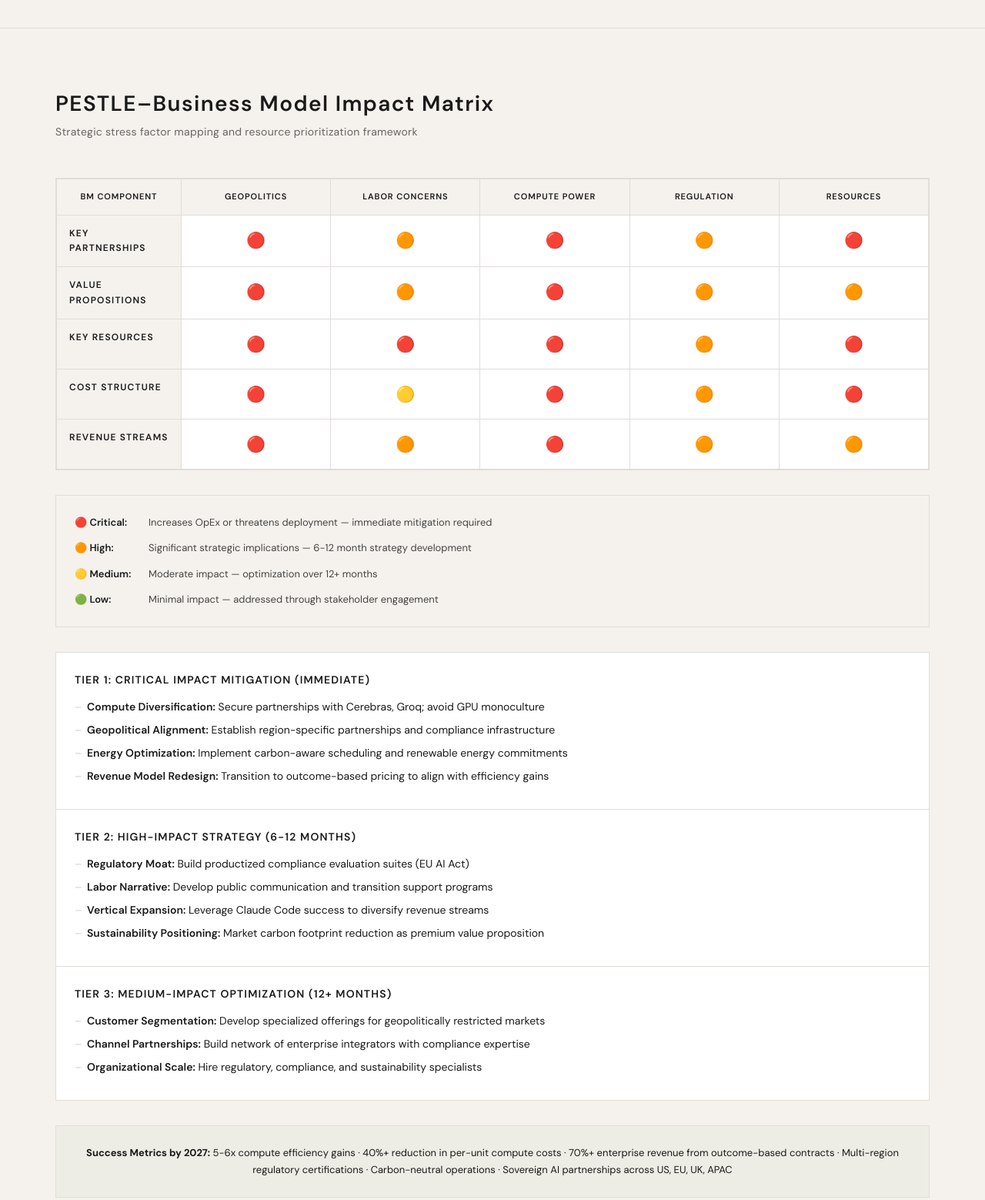
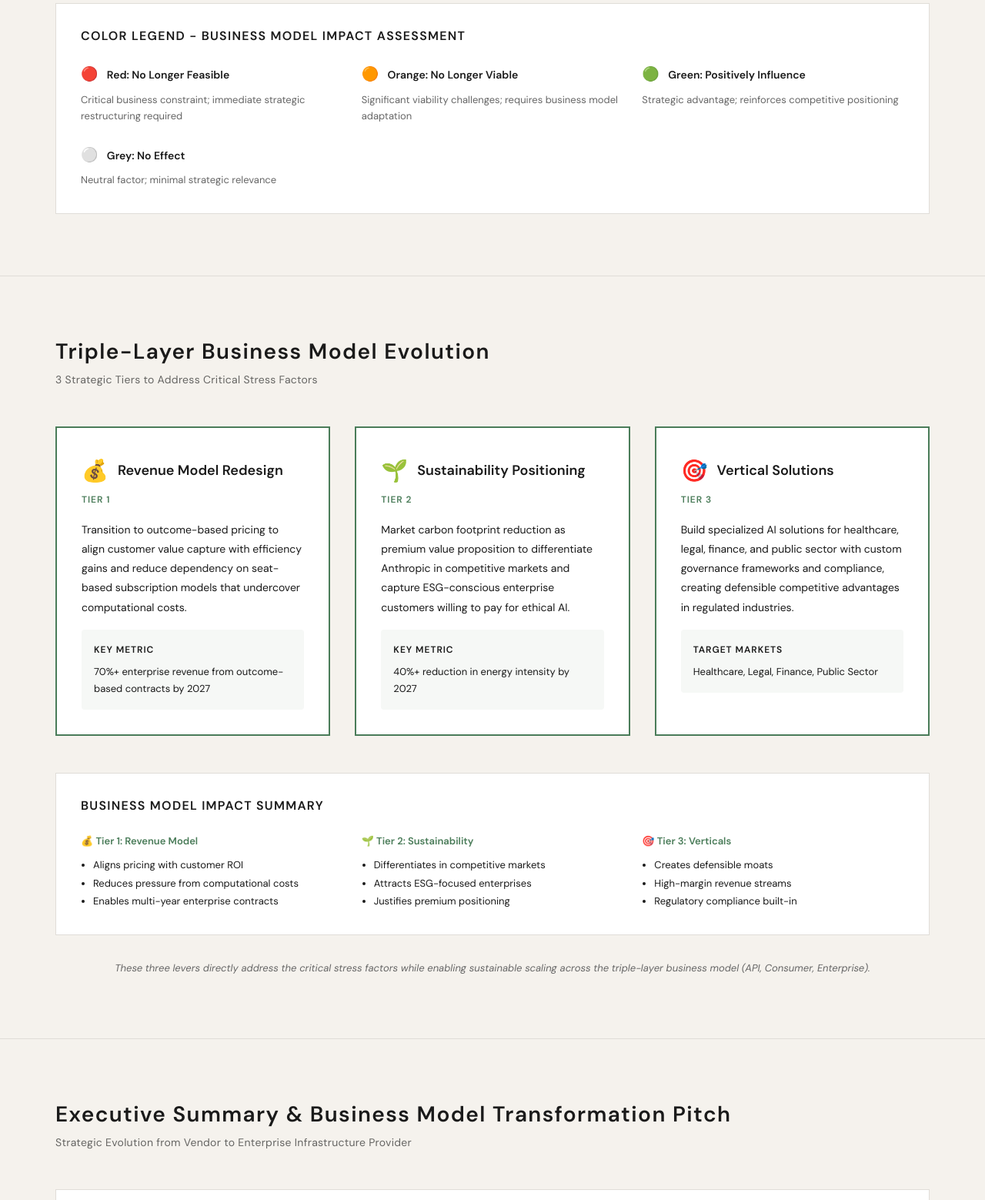
Before and after one commit to nikitaandreeveu-spec/nmb, a website: page index.html in a window 1280 px wide. Shown: the part 7360-8919 px from the top of the page at 77% size. Drawn offline with Linux system fonts and the light colour scheme.

Commit message:
Rebuild HTML from markdown slides: Add color legend to Section 7, restructure Section 8 with 3-tier business model evolution

```diff
--- a/index.html
+++ b/index.html
@@ -2025,120 +2025,118 @@
       <p class="pestle-strategic-takeaway">
         <strong>Strategic Imperative:</strong> Differentiate as the trusted, efficient, and compliant AI provider for regulated enterprises and sovereign governments through regulatory moats, efficiency optimization, and vertical expansion.
       </p>
+
+      <div style="margin-top: 48px; padding: 32px; background-color: #FFFFFF; border: 1px solid var(--border); border-radius: 0;">
+        <h4 class="card-heading" style="margin-bottom: 24px;">Color Legend - Business Model Impact Assessment</h4>
+        <div style="display: grid; grid-template-columns: repeat(auto-fit, minmax(250px, 1fr)); gap: 24px;">
+          <div>
+            <p style="font-size: 14px; font-weight: 600; margin-bottom: 8px;"><span style="font-size: 18px; margin-right: 8px;">🔴</span> Red: No Longer Feasible</p>
+            <p style="font-size: 13px; line-height: 1.6; color: #666;">Critical business constraint; immediate strategic restructuring required</p>
+          </div>
+          <div>
+            <p style="font-size: 14px; font-weight: 600; margin-bottom: 8px;"><span style="font-size: 18px; margin-right: 8px;">🟠</span> Orange: No Longer Viable</p>
+            <p style="font-size: 13px; line-height: 1.6; color: #666;">Significant viability challenges; requires business model adaptation</p>
+          </div>
+          <div>
+            <p style="font-size: 14px; font-weight: 600; margin-bottom: 8px;"><span style="font-size: 18px; margin-right: 8px;">🟢</span> Green: Positively Influence</p>
+            <p style="font-size: 13px; line-height: 1.6; color: #666;">Strategic advantage; reinforces competitive positioning</p>
+          </div>
+          <div>
+            <p style="font-size: 14px; font-weight: 600; margin-bottom: 8px;"><span style="font-size: 18px; margin-right: 8px;">⚪</span> Grey: No Effect</p>
+            <p style="font-size: 13px; line-height: 1.6; color: #666;">Neutral factor; minimal strategic relevance</p>
+          </div>
+        </div>
+      </div>
     </div>
   </section>
 
-  <!-- ═══ SECTION 8: PESTLE-BUSINESS MODEL IMPACT MATRIX ══════════════════ -->
+  <!-- ═══ SECTION 8: TRIPLE-LAYER BUSINESS MODEL EVOLUTION ════════════════ -->
   <section id="pestle-impact-matrix">
     <div class="page-wrapper">
       <div class="section-header">
-        <h2 class="section-title">PESTLE–Business Model Impact Matrix</h2>
-        <p class="section-subtitle">Strategic stress factor mapping and resource prioritization framework</p>
-      </div>
-
-      <div class="matrix-wrapper">
-        <div class="matrix-table">
-          <div class="matrix-cell header">BM Component</div>
-          <div class="matrix-cell header">Geopolitics</div>
-          <div class="matrix-cell header">Labor Concerns</div>
-          <div class="matrix-cell header">Compute Power</div>
-          <div class="matrix-cell header">Regulation</div>
-          <div class="matrix-cell header">Resources</div>
-
-          <!-- Row 1: Key Partnerships -->
-          <div class="matrix-cell label">Key Partnerships</div>
-          <div class="matrix-cell critical">🔴</div>
-          <div class="matrix-cell high">🟠</div>
-          <div class="matrix-cell critical">🔴</div>
-          <div class="matrix-cell high">🟠</div>
-          <div class="matrix-cell critical">🔴</div>
-
-          <!-- Row 2: Value Propositions -->
-          <div class="matrix-cell label">Value Propositions</div>
-          <div class="matrix-cell critical">🔴</div>
-          <div class="matrix-cell high">🟠</div>
-          <div class="matrix-cell critical">🔴</div>
-          <div class="matrix-cell high">🟠</div>
-          <div class="matrix-cell high">🟠</div>
-
-          <!-- Row 3: Key Resources -->
-          <div class="matrix-cell label">Key Resources</div>
-          <div class="matrix-cell critical">🔴</div>
-          <div class="matrix-cell critical">🔴</div>
-          <div class="matrix-cell critical">🔴</div>
-          <div class="matrix-cell high">🟠</div>
-          <div class="matrix-cell critical">🔴</div>
-
-          <!-- Row 4: Cost Structure -->
-          <div class="matrix-cell label">Cost Structure</div>
-          <div class="matrix-cell critical">🔴</div>
-          <div class="matrix-cell medium">🟡</div>
-          <div class="matrix-cell critical">🔴</div>
-          <div class="matrix-cell high">🟠</div>
-          <div class="matrix-cell critical">🔴</div>
-
-          <!-- Row 5: Revenue Streams -->
-          <div class="matrix-cell label">Revenue Streams</div>
-          <div class="matrix-cell critical">🔴</div>
-          <div class="matrix-cell high">🟠</div>
-          <div class="matrix-cell critical">🔴</div>
-          <div class="matrix-cell high">🟠</div>
-          <div class="matrix-cell high">🟠</div>
-        </div>
-      </div>
-
-      <div class="matrix-legend">
-        <div class="legend-row">
-          <span class="legend-label">🔴 Critical:</span>
-          <span class="legend-text">Increases OpEx or threatens deployment &mdash; immediate mitigation required</span>
-        </div>
-        <div class="legend-row">
-          <span class="legend-label">🟠 High:</span>
-          <span class="legend-text">Significant strategic implications &mdash; 6-12 month strategy development</span>
-        </div>
-        <div class="legend-row">
-          <span class="legend-label">🟡 Medium:</span>
-          <span class="legend-text">Moderate impact &mdash; optimization over 12+ months</span>
-        </div>
-        <div class="legend-row">
-          <span class="legend-label">🟢 Low:</span>
-          <span class="legend-text">Minimal impact &mdash; addressed through stakeholder engagement</span>
-        </div>
-      </div>
-
-      <div class="matrix-priorities">
-        <div class="priority-tier">
-          <h4 style="font-size: 14px; font-weight: 600; margin-bottom: 12px; text-transform: uppercase; letter-spacing: 0.08em;">Tier 1: Critical Impact Mitigation (Immediate)</h4>
-          <ul class="bullet-list">
-            <li><strong>Compute Diversification:</strong> Secure partnerships with Cerebras, Groq; avoid GPU monoculture</li>
-            <li><strong>Geopolitical Alignment:</strong> Establish region-specific partnerships and compliance infrastructure</li>
-            <li><strong>Energy Optimization:</strong> Implement carbon-aware scheduling and renewable energy commitments</li>
-            <li><strong>Revenue Model Redesign:</strong> Transition to outcome-based pricing to align with efficiency gains</li>
-          </ul>
-        </div>
-
-        <div class="priority-tier">
-          <h4 style="font-size: 14px; font-weight: 600; margin-bottom: 12px; text-transform: uppercase; letter-spacing: 0.08em;">Tier 2: High-Impact Strategy (6-12 Months)</h4>
-          <ul class="bullet-list">
-            <li><strong>Regulatory Moat:</strong> Build productized compliance evaluation suites (EU AI Act)</li>
-            <li><strong>Labor Narrative:</strong> Develop public communication and transition support programs</li>
-            <li><strong>Vertical Expansion:</strong> Leverage Claude Code success to diversify revenue streams</li>
-            <li><strong>Sustainability Positioning:</strong> Market carbon footprint reduction as premium value proposition</li>
-          </ul>
-        </div>
-
-        <div class="priority-tier">
-          <h4 style="font-size: 14px; font-weight: 600; margin-bottom: 12px; text-transform: uppercase; letter-spacing: 0.08em;">Tier 3: Medium-Impact Optimization (12+ Months)</h4>
-          <ul class="bullet-list">
-            <li><strong>Customer Segmentation:</strong> Develop specialized offerings for geopolitically restricted markets</li>
-            <li><strong>Channel Partnerships:</strong> Build network of enterprise integrators with compliance expertise</li>
-            <li><strong>Organizational Scale:</strong> Hire regulatory, compliance, and sustainability specialists</li>
-          </ul>
-        </div>
-      </div>
-
-      <p class="matrix-footer">
-        <strong>Success Metrics by 2027:</strong> 5-6x compute efficiency gains · 40%+ reduction in per-unit compute costs · 70%+ enterprise revenue from outcome-based contracts · Multi-region regulatory certifications · Carbon-neutral operations · Sovereign AI partnerships across US, EU, UK, APAC
+        <h2 class="section-title">Triple-Layer Business Model Evolution</h2>
+        <p class="section-subtitle">3 Strategic Tiers to Address Critical Stress Factors</p>
+      </div>
+
+      <div style="display: grid; grid-template-columns: repeat(auto-fit, minmax(300px, 1fr)); gap: 32px; margin-bottom: 48px;">
+        <!-- Tier 1 -->
+        <div class="card" style="padding: 32px; background-color: #FFFFFF; border: 2px solid var(--accent-green);">
+          <h3 style="font-size: 18px; font-weight: 600; margin-bottom: 4px; display: flex; align-items: center;">
+            <span style="font-size: 28px; margin-right: 12px;">💰</span> Revenue Model Redesign
+          </h3>
+          <p style="font-size: 12px; text-transform: uppercase; letter-spacing: 0.08em; color: var(--accent-green); margin-bottom: 16px; font-weight: 600;">Tier 1</p>
+          <p style="font-size: 14px; line-height: 1.8; margin-bottom: 16px;">
+            Transition to outcome-based pricing to align customer value capture with efficiency gains and reduce dependency on seat-based subscription models that undercover computational costs.
+          </p>
+          <div style="padding: 16px; background-color: rgba(74, 124, 89, 0.05); border-radius: 4px;">
+            <p style="font-size: 12px; font-weight: 600; text-transform: uppercase; letter-spacing: 0.08em; margin-bottom: 8px;">Key Metric</p>
+            <p style="font-size: 13px;">70%+ enterprise revenue from outcome-based contracts by 2027</p>
+          </div>
+        </div>
+
+        <!-- Tier 2 -->
+        <div class="card" style="padding: 32px; background-color: #FFFFFF; border: 2px solid var(--accent-green);">
+          <h3 style="font-size: 18px; font-weight: 600; margin-bottom: 4px; display: flex; align-items: center;">
+            <span style="font-size: 28px; margin-right: 12px;">🌱</span> Sustainability Positioning
+          </h3>
+          <p style="font-size: 12px; text-transform: uppercase; letter-spacing: 0.08em; color: var(--accent-green); margin-bottom: 16px; font-weight: 600;">Tier 2</p>
+          <p style="font-size: 14px; line-height: 1.8; margin-bottom: 16px;">
+            Market carbon footprint reduction as premium value proposition to differentiate Anthropic in competitive markets and capture ESG-conscious enterprise customers willing to pay for ethical AI.
+          </p>
+          <div style="padding: 16px; background-color: rgba(74, 124, 89, 0.05); border-radius: 4px;">
+            <p style="font-size: 12px; font-weight: 600; text-transform: uppercase; letter-spacing: 0.08em; margin-bottom: 8px;">Key Metric</p>
+            <p style="font-size: 13px;">40%+ reduction in energy intensity by 2027</p>
+          </div>
+        </div>
+
+        <!-- Tier 3 -->
+        <div class="card" style="padding: 32px; background-color: #FFFFFF; border: 2px solid var(--accent-green);">
+          <h3 style="font-size: 18px; font-weight: 600; margin-bottom: 4px; display: flex; align-items: center;">
+            <span style="font-size: 28px; margin-right: 12px;">🎯</span> Vertical Solutions
+          </h3>
+          <p style="font-size: 12px; text-transform: uppercase; letter-spacing: 0.08em; color: var(--accent-green); margin-bottom: 16px; font-weight: 600;">Tier 3</p>
+          <p style="font-size: 14px; line-height: 1.8; margin-bottom: 16px;">
+            Build specialized AI solutions for healthcare, legal, finance, and public sector with custom governance frameworks and compliance, creating defensible competitive advantages in regulated industries.
+          </p>
+          <div style="padding: 16px; background-color: rgba(74, 124, 89, 0.05); border-radius: 4px;">
+            <p style="font-size: 12px; font-weight: 600; text-transform: uppercase; letter-spacing: 0.08em; margin-bottom: 8px;">Target Markets</p>
+            <p style="font-size: 13px;">Healthcare, Legal, Finance, Public Sector</p>
+          </div>
+        </div>
+      </div>
+
+      <div style="padding: 32px; background-color: #FFFFFF; border: 1px solid var(--border); border-radius: 0;">
+        <h4 class="card-heading" style="margin-bottom: 24px;">Business Model Impact Summary</h4>
+        <div style="display: grid; grid-template-columns: repeat(auto-fit, minmax(250px, 1fr)); gap: 24px; font-size: 13px;">
+          <div>
+            <p style="font-weight: 600; margin-bottom: 8px; color: var(--accent-green);">💰 Tier 1: Revenue Model</p>
+            <ul style="margin-left: 16px; line-height: 1.8;">
+              <li>Aligns pricing with customer ROI</li>
+              <li>Reduces pressure from computational costs</li>
+              <li>Enables multi-year enterprise contracts</li>
+            </ul>
+          </div>
+          <div>
+            <p style="font-weight: 600; margin-bottom: 8px; color: var(--accent-green);">🌱 Tier 2: Sustainability</p>
+            <ul style="margin-left: 16px; line-height: 1.8;">
+              <li>Differentiates in competitive markets</li>
+              <li>Attracts ESG-focused enterprises</li>
+              <li>Justifies premium positioning</li>
+            </ul>
+          </div>
+          <div>
+            <p style="font-weight: 600; margin-bottom: 8px; color: var(--accent-green);">🎯 Tier 3: Verticals</p>
+            <ul style="margin-left: 16px; line-height: 1.8;">
+              <li>Creates defensible moats</li>
+              <li>High-margin revenue streams</li>
+              <li>Regulatory compliance built-in</li>
+            </ul>
+          </div>
+        </div>
+      </div>
+
+      <p style="font-size: 13px; margin-top: 32px; font-style: italic; color: #666; text-align: center;">
+        These three levers directly address the critical stress factors while enabling sustainable scaling across the triple-layer business model (API, Consumer, Enterprise).
       </p>
     </div>
   </section>
```
